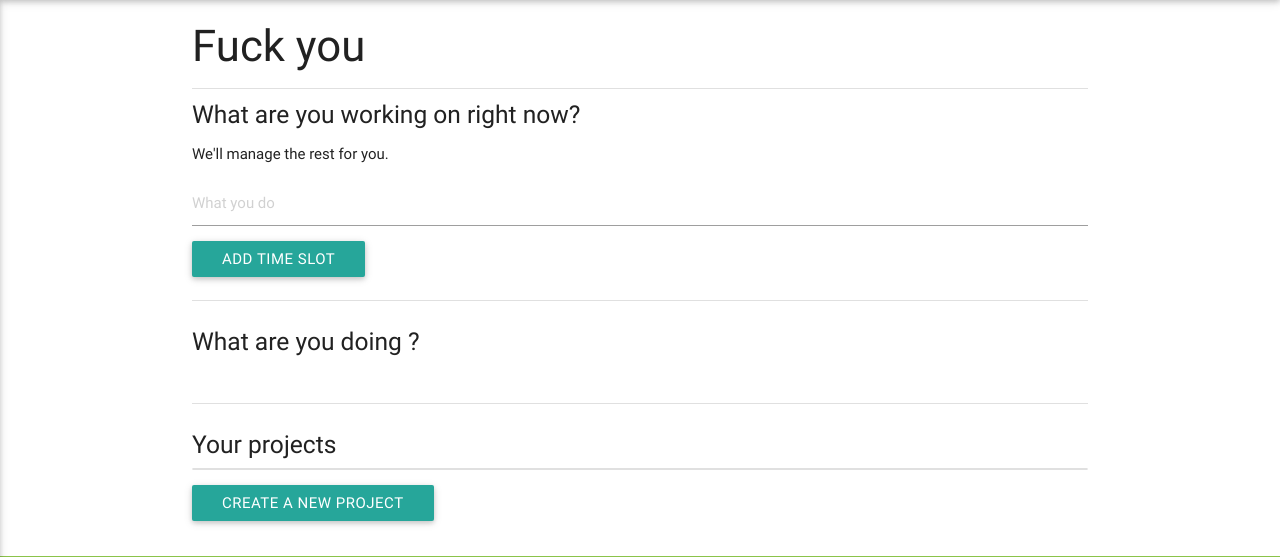
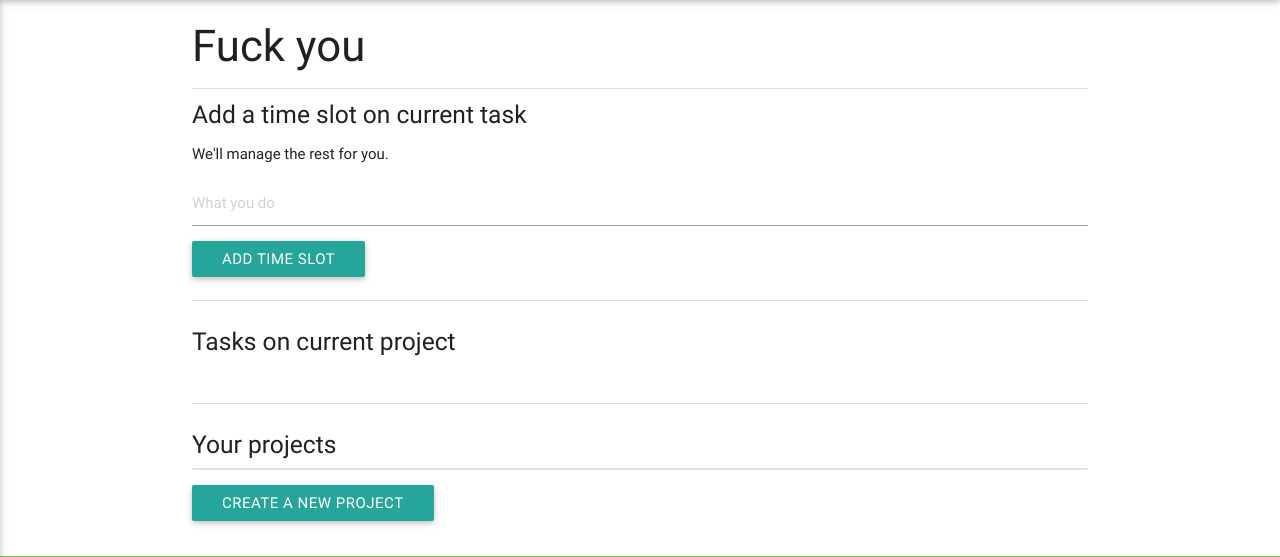
Before and after one commit to megaturbo/timbreuse, a Flask app: template templates/home.html in a window 1280 px wide. Shown: the part 64-621 px from the top of the page. Run offline with Flask 2, Linux system fonts and the light colour scheme; the template is opened without the code that fills it, so the values that code supplies are empty; some libraries are stand-ins or nearby versions.

Commit message:
weoirtnw2

```diff
--- a/templates/home.html
+++ b/templates/home.html
@@ -3,7 +3,7 @@
     <h3>Fuck you {{ current_user.username }}</h3>
 
     <div class="divider"></div>
-    <h5>What are you working on right now?</h5>
+    <h5>Add a time slot on current task</h5>
     <p>We'll manage the rest for you.</p>
     <form action="newshit" method=post class="form-horizontal">
         <div class="control-group">
@@ -26,7 +26,7 @@
     <div class="divider"></div>
 
     <div class="section">
-        <h5>What are you doing ?</h5>
+        <h5>Tasks on current project</h5>
         {% for task in tasks %}
             <p>{{task.name}}</p>
         {% endfor %}
--- a/templates/projects/show.html
+++ b/templates/projects/show.html
@@ -17,5 +17,8 @@
 <div class="divider"></div>
 <div class="section">
     <h5>Tasks</h5>
+    {% for task in tasks %}
+        <p>{{task.name}}</p>
+    {% endfor %}
 </div>
 {% endblock %}
--- a/timbreuse.py
+++ b/timbreuse.py
@@ -29,7 +29,7 @@ def load_user(id):
 @app.route('/')
 def index():
     if current_user.is_authenticated:
-        tasks = Task.query.filter_by(project_id=int(current_user.current_project))
+        tasks = Task.query.filter_by(project_id=int(current_user.current_project)).all()
         return render_template('home.html', tasks=tasks)
     else:
         return render_template('index.html')
@@ -96,7 +96,8 @@ def new_project():
 @login_required
 def project(project_id):
     project = Project.query.filter_by(id=project_id, user_id=current_user.id).first_or_404()
-    return render_template('projects/show.html', project=project)
+    tasks = Task.query.filter_by(project_id=project.id).all()
+    return render_template('projects/show.html', **locals())
 
 
 @app.route('/select', methods=['PUT'])
```
